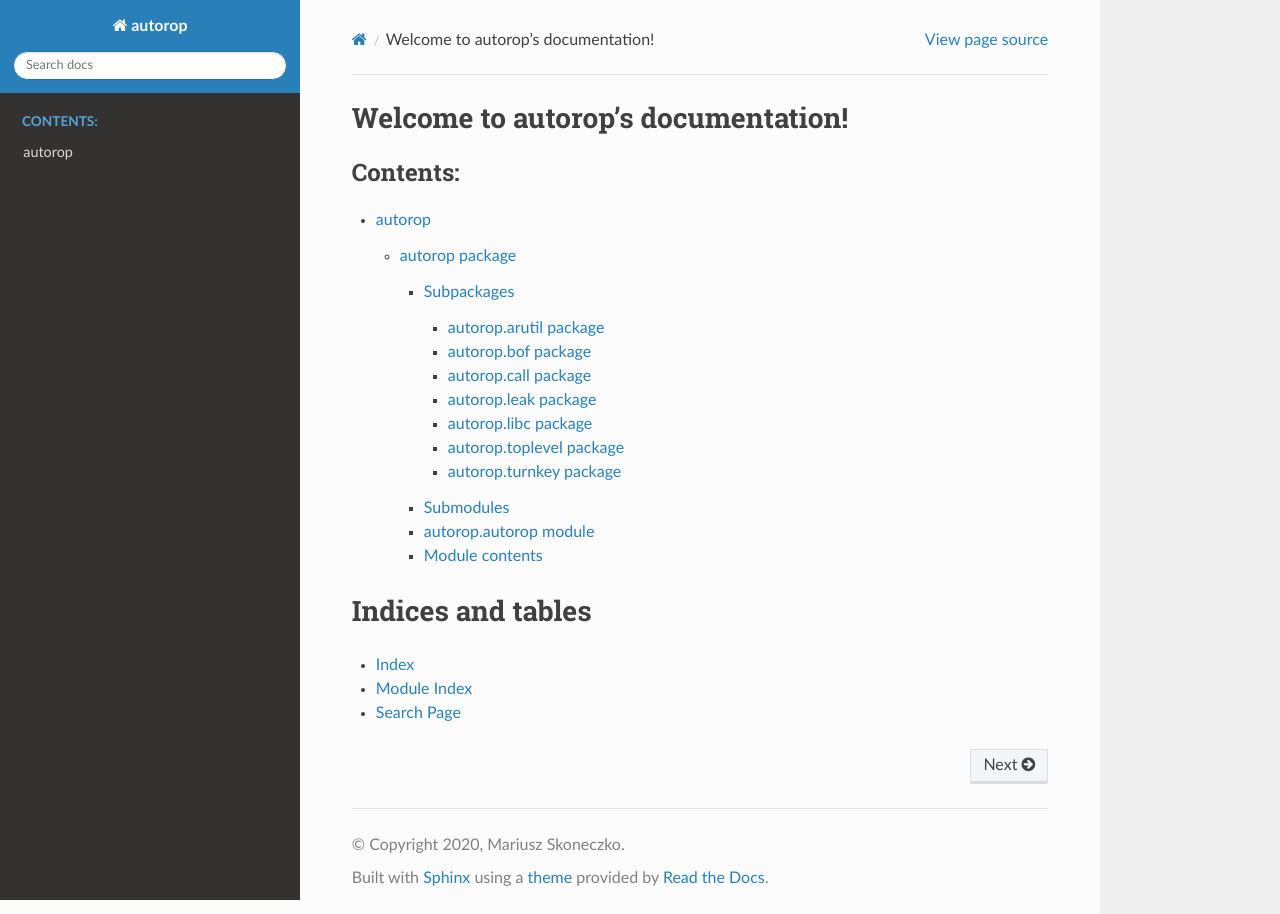
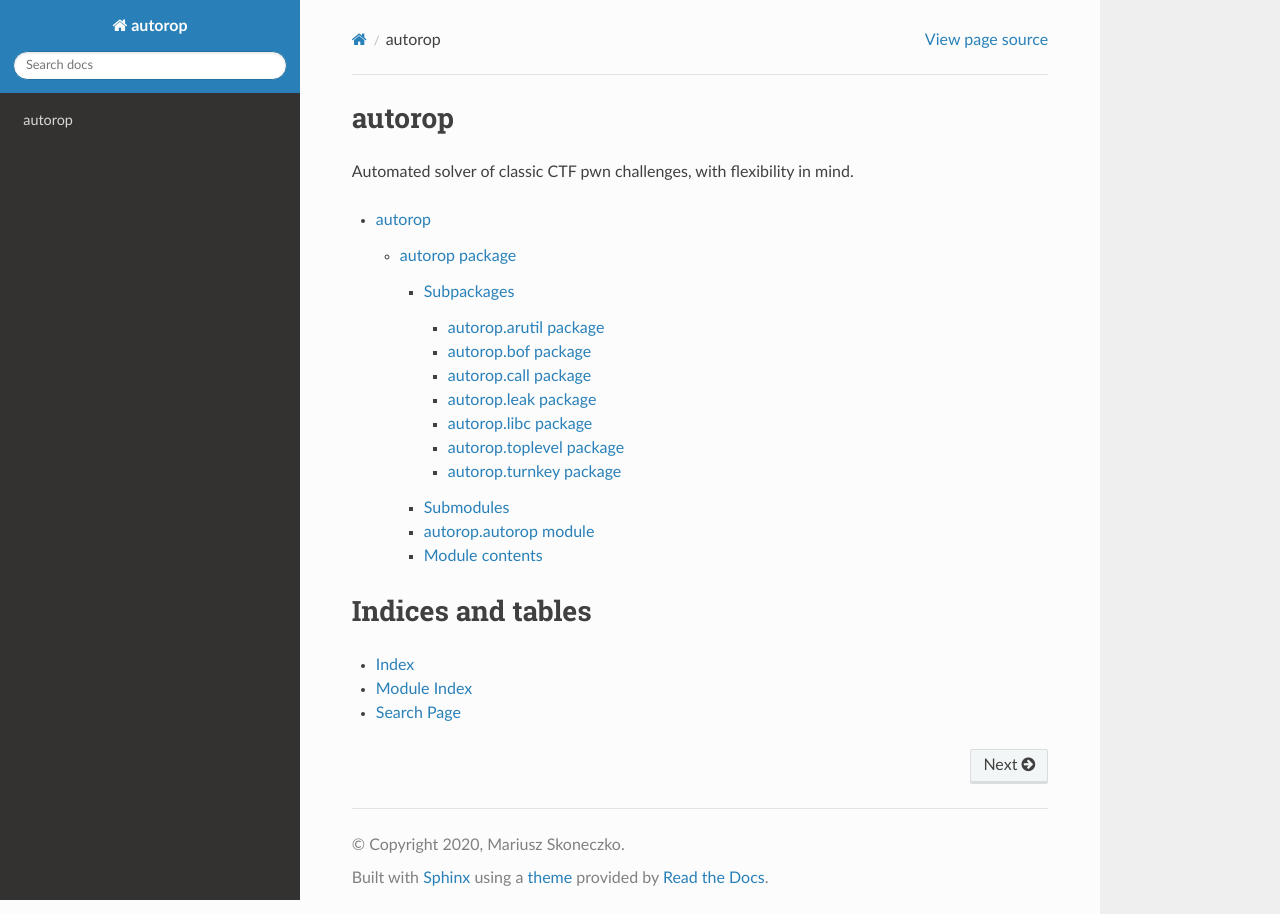
Before and after one commit to mariuszskon/autorop, a Sphinx documentation site: the page built from docs/source/index.rst, in a window 1280 px wide. Built offline with Sphinx 7.4.7 and the Read the Docs theme 2.0.0, drawn with Linux system fonts in a browser that asks for light colours.

Commit message:
Switch to restructured text for README, so we can include it in index page

```diff
--- a/README.md
+++ b/README.rst
@@ -1,3 +1,4 @@
-# autorop
+autorop
+=======
 
 Automated solver of classic CTF pwn challenges, with flexibility in mind.
--- a/docs/source/index.rst
+++ b/docs/source/index.rst
@@ -1,9 +1,7 @@
-Welcome to autorop's documentation!
-===================================
+.. include:: ../../README.rst
 
 .. toctree::
    :maxdepth: 4
-   :caption: Contents:
 
    modules
 
```
